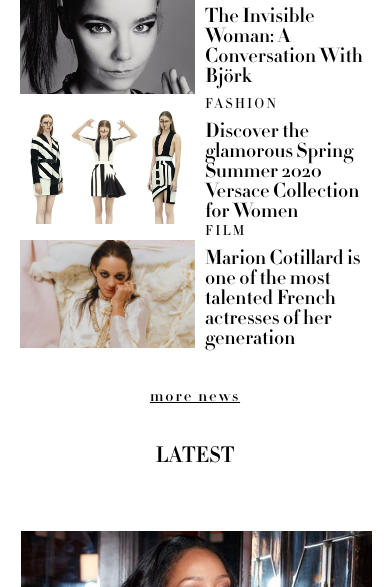
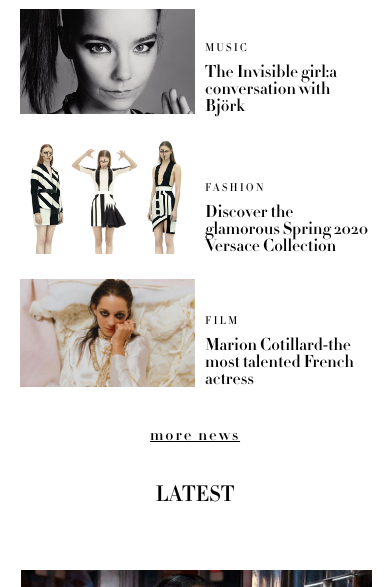
Before and after one commit to LileMoseshvili/ZEENA-MAGAZINE, a plain HTML site: page index.html in a window 390 px wide. Shown: the part 925-1512 px from the top of the page. Drawn offline with Linux system fonts and the light colour scheme.

Commit message:
responsive changes

```diff
--- a/css/index.css
+++ b/css/index.css
@@ -151,8 +151,8 @@ transform: scale (2);
     margin-bottom: 30px;
 }
 .wrapper {
-    align-items: center;
-}
+align-items: flex-end;}
+
 .right-news {
     margin-left: 150px;
     max-width: 500px;
@@ -180,6 +180,7 @@ transform: scale (2);
 .title {
     max-width: 400px;
     width: 100%;
+
 }
 .title h2 {
     text-transform: uppercase;
--- a/css/responsive.css
+++ b/css/responsive.css
@@ -64,6 +64,21 @@
     }
 
 }
+
+@media(max-width:450px) {
+    .title h2 {
+        font-size: 11px;
+    }
+    .title p {
+        font-size: 17px;
+    }
+    .wrapper {
+        margin-top: 10px;
+    }
+
+}
+
+
 /* news-section */
 
 @media(max-width:1400px) {
--- a/index.html
+++ b/index.html
@@ -95,13 +95,13 @@
             <div class="wrapper d-flex">
 
                 <div class="news-image">
-                    <img src="image/Bjork_640x480.jpg" alt="">
+                    <img src="image/Bjork_640x480.jpg" alt="Björk">
 
                 </div>
                 <div class="title">
 
                     <h2>music</h2>
-                    <p>The Invisible Woman: A Conversation With Björk</p>
+                    <p>The Invisible girl:a conversation with Björk</p>
                 </div>
             </div>
 
@@ -112,7 +112,7 @@
                 </div>
                 <div class="title">
                     <h2>fashion</h2>
-                    <p>Discover the glamorous Spring Summer 2020 Versace Collection for Women</p>
+                    <p>Discover the glamorous Spring 2020 Versace Collection</p>
                 </div>
             </div>
 
@@ -124,7 +124,7 @@
 
                 <div class="title">
                     <h2>Film</h2>
-                    <p>Marion Cotillard is one of the most talented French actresses of her generation</p>
+                    <p>Marion Cotillard-the most talented French actress</p>
                 </div>
             </div>
 
```
